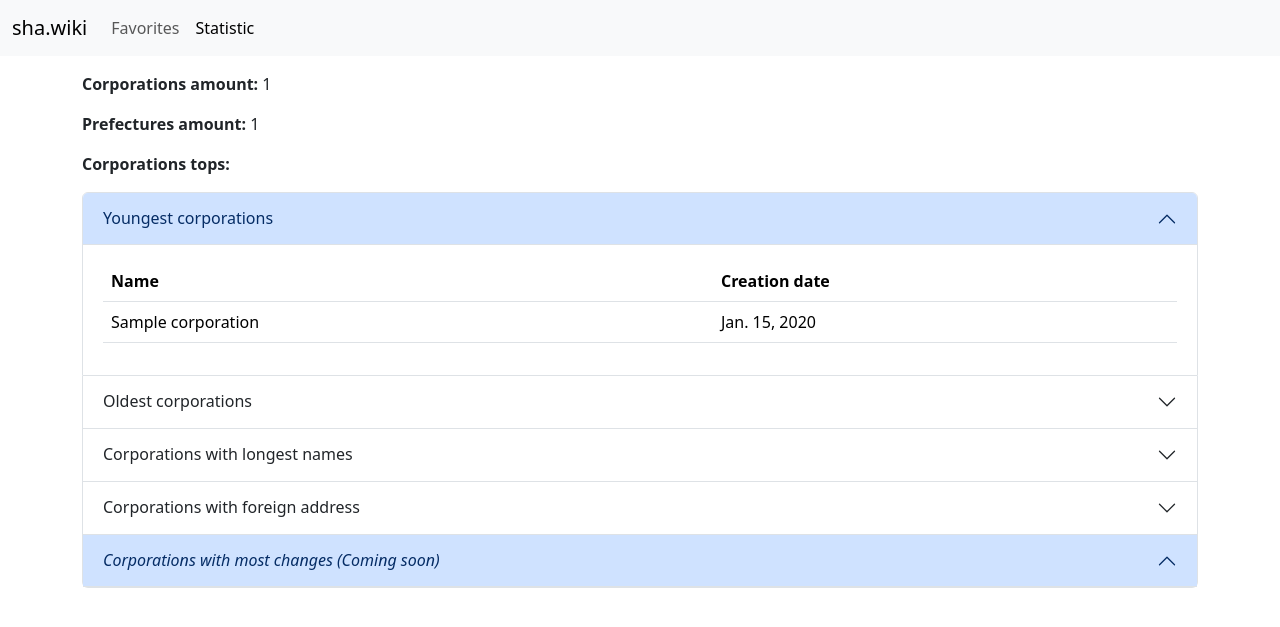
After one commit to MrDuckVC/sha-wiki, a Django app: page /statistics/ in a window 1280 px wide. The commit adds this page. Shown: the top 627 px of the page. Run offline with Django 4.2, Linux system fonts and the light colour scheme; tables that the repository leaves empty hold one stand-in row (values such as "Sample post"); some libraries are stand-ins or nearby versions.

Commit message:
Add statistics page.

```diff
--- a/backend/search_engine/templates/search_engine/base.html
+++ b/backend/search_engine/templates/search_engine/base.html
@@ -21,7 +21,7 @@
                 <div class="collapse navbar-collapse" id="navbarNavAltMarkup">
                     <div class="navbar-nav">
                         <a class="nav-link {% if request.resolver_match.url_name == 'favorite_corporations' %}active{% endif %}" href="{% url 'favorite_corporations' %}">Favorites</a>
-                        <a class="nav-link disabled" href="#">Statistic</a>
+                        <a class="nav-link {% if request.resolver_match.url_name == 'statistics' %}active{% endif %}" href="{% url 'statistics' %}">Statistic</a>
                     </div>
                 </div>
             </div>
--- /dev/null
+++ b/backend/search_engine/templates/search_engine/favorite_corporations_list.html
@@ -0,0 +1,3 @@
+{% extends "search_engine/corporations_list.html" %}
+
+{% block short_statistic %}{% endblock %}
--- /dev/null
+++ b/backend/search_engine/templates/search_engine/statistics.html
@@ -0,0 +1,156 @@
+{% extends "search_engine/base.html" %}
+
+{% load static %}
+
+{% block title %}Statistics{% endblock %}
+
+{% block content %}
+    <p>
+        <strong>Corporations amount:</strong> {{ corporations_amount }}
+    </p>
+    <p>
+        <strong>Prefectures amount:</strong> {{ prefectures_amount }}
+    </p>
+    <p>
+        <strong>Corporations tops:</strong>
+    </p>
+    <div class="accordion" id="corporationsTop">
+        <div class="accordion-item">
+            <h2 class="accordion-header">
+                <button class="accordion-button" type="button" data-bs-toggle="collapse" data-bs-target="#youngestCorporationsCollapse" aria-expanded="true" aria-controls="collapseOne">
+                    Youngest corporations
+                </button>
+            </h2>
+            <div id="youngestCorporationsCollapse" class="accordion-collapse collapse show" data-bs-parent="#corporationsTop">
+                <div class="accordion-body">
+                    <table class="table">
+                        <thead>
+                        <tr>
+                            <th scope="col">Name</th>
+                            <th scope="col">Creation date</th>
+                        </tr>
+                        </thead>
+                        <tbody>
+                        {% for corporation in youngest_corps %}
+                        <tr>
+                            <td>{{ corporation.name }}</td>
+                            <td>{{ corporation.change_date }}</td>
+                        </tr>
+                        {% endfor %}
+                        </tbody>
+                    </table>
+                </div>
+            </div>
+        </div>
+        <div class="accordion-item">
+            <h2 class="accordion-header">
+                <button class="accordion-button collapsed" type="button" data-bs-toggle="collapse" data-bs-target="#oldestCorporationsCollapse" aria-expanded="true" aria-controls="collapseOne">
+                    Oldest corporations
+                </button>
+            </h2>
+            <div id="oldestCorporationsCollapse" class="accordion-collapse collapse" data-bs-parent="#corporationsTop">
+                <div class="accordion-body">
+                    <table class="table">
+                        <thead>
+                        <tr>
+                            <th scope="col">Name</th>
+                            <th scope="col">Creation date</th>
+                        </tr>
+                        </thead>
+                        <tbody>
+                        {% for corporation in oldest_corps %}
+                        <tr>
+                            <td>{{ corporation.name }}</td>
+                            <td>{{ corporation.change_date }}</td>
+                        </tr>
+                        {% endfor %}
+                        </tbody>
+                    </table>
+                </div>
+            </div>
+        </div>
+        <div class="accordion-item">
+            <h2 class="accordion-header">
+                <button class="accordion-button collapsed" type="button" data-bs-toggle="collapse" data-bs-target="#longestNamesCorporationsCollapse" aria-expanded="true" aria-controls="collapseOne">
+                    Corporations with longest names
+                </button>
+            </h2>
+            <div id="longestNamesCorporationsCollapse" class="accordion-collapse collapse" data-bs-parent="#corporationsTop">
+                <div class="accordion-body">
+                    <table class="table">
+                        <thead>
+                        <tr>
+                            <th scope="col">Name</th>
+                            <th scope="col">Length</th>
+                        </tr>
+                        </thead>
+                        <tbody>
+                        {% for corporation in longest_names_corps %}
+                        <tr>
+                            <td>{{ corporation.name }}</td>
+                            <td>{{ corporation.name|length }}</td>
+                        </tr>
+                        {% endfor %}
+                        </tbody>
+                    </table>
+                </div>
+            </div>
+        </div>
+        <div class="accordion-item">
+            <h2 class="accordion-header">
+                <button class="accordion-button collapsed" type="button" data-bs-toggle="collapse" data-bs-target="#foreignAddressCorporationsCollapse" aria-expanded="true" aria-controls="collapseOne">
+                    Corporations with foreign address
+                </button>
+            </h2>
+            <div id="foreignAddressCorporationsCollapse" class="accordion-collapse collapse" data-bs-parent="#corporationsTop">
+                <div class="accordion-body">
+                    <table class="table">
+                        <thead>
+                        <tr>
+                            <th scope="col">Name</th>
+                            <th scope="col">Address</th>
+                        </tr>
+                        </thead>
+                        <tbody>
+                        {% for corporation in foreign_address_corps %}
+                        <tr>
+                            <td>{{ corporation.name }}</td>
+                            <td>{{ corporation.address_outside }}</td>
+                        </tr>
+                        {% endfor %}
+                        </tbody>
+                    </table>
+                </div>
+            </div>
+        </div>
+        <div class="accordion-item">
+            <h2 class="accordion-header">
+                <button class="accordion-button" type="button" data-bs-toggle="collapse" data-bs-target="#mostChangesCorporationsCollapse" aria-expanded="true" aria-controls="collapseOne" disabled>
+                    <i>
+                        Corporations with most changes (Coming soon)
+                    </i>
+                </button>
+            </h2>
+            <div id="mostChangesCorporationsCollapse" class="accordion-collapse collapse" data-bs-parent="#corporationsTop">
+                <div class="accordion-body">
+                    <table class="table">
+                        <thead>
+                        <tr>
+                            <th scope="col">Name</th>
+                            <th scope="col">Changes amount</th>
+                        </tr>
+                        </thead>
+                        <tbody>
+                        {% for corporation in most_changes_corps %}
+                        <tr>
+                            <td>{{ corporation.name }}</td>
+                            <td>{{ corporation.changes_amount }}</td>
+                        </tr>
+                        {% endfor %}
+                        </tbody>
+                    </table>
+                </div>
+            </div>
+        </div>
+    </div>
+{% endblock %}
--- a/backend/search_engine/urls.py
+++ b/backend/search_engine/urls.py
@@ -16,10 +16,11 @@ Including another URLconf
 """
 from django.urls import path
 
-from .views import HomeView, CorporationView, FavoriteCorporationView
+from .views import HomeView, CorporationView, FavoriteCorporationView, StatisticsView
 
 urlpatterns = [
     path("", HomeView.as_view(), name="home"),
     path("<int:corporation_number>/", CorporationView.as_view(), name="corporation"),
     path("favorite_corporation/", FavoriteCorporationView.as_view(), name="favorite_corporations"),
+    path("statistics/", StatisticsView.as_view(), name="statistics"),
 ]
--- a/backend/search_engine/views.py
+++ b/backend/search_engine/views.py
@@ -5,7 +5,7 @@ from django.views import View
 
 from .forms import SearchForm, PrefectureForm
 from .mixins import DynamicHtmlMixin
-from .models import Corporations, DynamicHTMLCode
+from .models import Corporations, DynamicHTMLCode, Prefectures
 
 
 class HomeView(View, DynamicHtmlMixin):
@@ -74,7 +74,7 @@ class FavoriteCorporationView(View):
 
         return render(
             request,
-            template_name="search_engine/corporations_list.html",
+            template_name="search_engine/favorite_corporations_list.html",
             context={
                 "page_obj": page_obj,
             },
@@ -102,3 +102,31 @@ class PrefectureSearchView(View):
                 "page_obj": page_obj,
             },
         )
+
+
+class StatisticsView(View):
+    def get(self, request):
+        # Get statistics.
+        corporations_amount = Corporations.objects.count()
+        prefectures_amount = Prefectures.objects.count()
+
+        # Get lists of corporations by different criteria.
+        youngest_corps = Corporations.objects.order_by("-change_date")
+        oldest_corps = Corporations.objects.order_by("change_date")
+        longest_names_corps = Corporations.objects.extra(select={"length": "Length(name)"}).order_by("-length")
+        foreign_address_corps = Corporations.objects.filter(address_outside__isnull=False).order_by("name")
+        # TODO: Add list of corps with most amount of updates (most_changes_corps).
+
+        return render(
+            request,
+            template_name="search_engine/statistics.html",
+            context={
+                "corporations_amount": corporations_amount,
+                "prefectures_amount": prefectures_amount,
+                "youngest_corps": youngest_corps[:10],
+                "oldest_corps": oldest_corps[:10],
+                "longest_names_corps": longest_names_corps[:10],
+                "foreign_address_corps": foreign_address_corps[:10],
+                "most_changes_corps": [],
+            },
+        )
```
